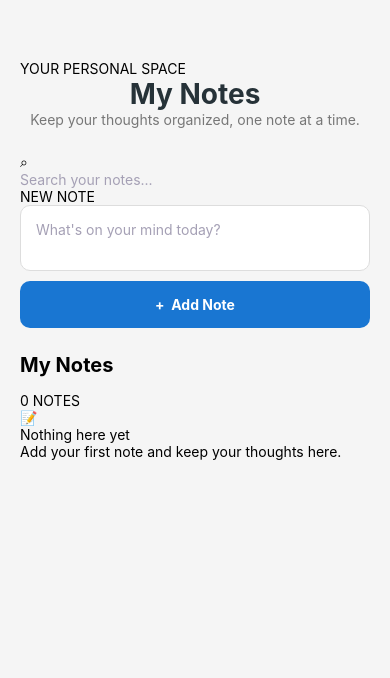
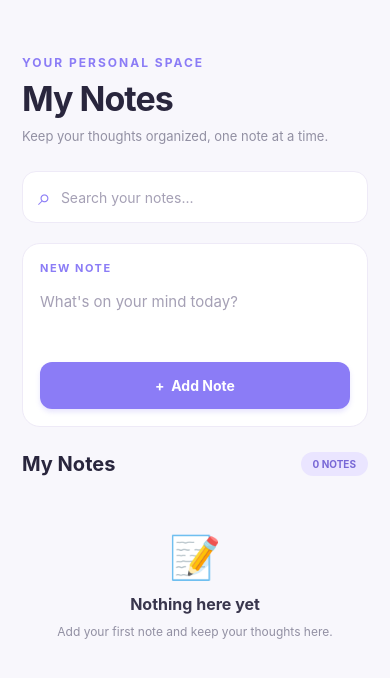
Before and after one commit to phecheprudenciado3-cell/MyNotes, a React Native app: screen / in a window 390 px wide. Shown: the top 678 px of the page. Built offline with nearby package versions, Linux system fonts and the light colour scheme.

Commit message:
redesign

```diff
--- a/styles.js
+++ b/styles.js
@@ -1,97 +1,263 @@
+
 
 import { StyleSheet } from "react-native";
 
 const styles = StyleSheet.create({
 
+  // MAIN SCREEN
   container: {
     flex: 1,
-    backgroundColor: "#F5F5F5",
-    padding: 20,
-    paddingTop: 60
+    backgroundColor: "#F8F7FC",
+    paddingHorizontal: 22,
+    paddingTop: 55
+  },
+
+  // HEADER
+  header: {
+    marginBottom: 25
+  },
+
+  greeting: {
+    fontSize: 12,
+    color: "#8B7CF6",
+    fontWeight: "bold",
+    letterSpacing: 2,
+    marginBottom: 8
   },
 
   title: {
-    fontSize: 28,
+    fontSize: 34,
     fontWeight: "bold",
-    color: "#263238",
-    textAlign: "center"
+    color: "#29263D",
+    letterSpacing: -1
   },
 
   subtitle: {
-    textAlign: "center",
-    color: "#777",
-    marginBottom: 25
+    fontSize: 13,
+    color: "#9290A3",
+    marginTop: 7,
+    lineHeight: 20
+  },
+
+  // SEARCH BAR
+  searchContainer: {
+    flexDirection: "row",
+    alignItems: "center",
+    backgroundColor: "#FFFFFF",
+    borderRadius: 14,
+    paddingHorizontal: 15,
+    height: 52,
+    marginBottom: 20,
+    borderWidth: 1,
+    borderColor: "#EEEAF7"
+  },
+
+  searchIcon: {
+    fontSize: 23,
+    color: "#8B7CF6",
+    marginRight: 10
+  },
+
+  searchInput: {
+    flex: 1,
+    fontSize: 14,
+    color: "#29263D"
+  },
+
+  // INPUT CARD
+  inputCard: {
+    backgroundColor: "#FFFFFF",
+    borderRadius: 18,
+    padding: 17,
+    marginBottom: 25,
+    borderWidth: 1,
+    borderColor: "#EEEAF7"
+  },
+
+  inputLabel: {
+    fontSize: 11,
+    fontWeight: "bold",
+    color: "#8B7CF6",
+    letterSpacing: 1.5,
+    marginBottom: 12
   },
 
   input: {
-    backgroundColor: "#FFFFFF",
-    padding: 15,
-    borderRadius: 10,
-    borderWidth: 1,
-    borderColor: "#DDD",
-    minHeight: 55,
-    marginBottom: 10
+    fontSize: 15,
+    color: "#29263D",
+    minHeight: 65,
+    textAlignVertical: "top",
+    paddingTop: 5
   },
 
+  // ADD BUTTON
   addButton: {
-    backgroundColor: "#1976D2",
+    backgroundColor: "#8B7CF6",
     padding: 15,
-    borderRadius: 10,
-    alignItems: "center"
+    borderRadius: 12,
+    alignItems: "center",
+    marginTop: 10,
+    elevation: 2,
+    shadowColor: "#8B7CF6",
+    shadowOpacity: 0.2,
+    shadowRadius: 5,
+    shadowOffset: {
+      width: 0,
+      height: 3
+    }
   },
 
   buttonText: {
     color: "#FFFFFF",
-    fontWeight: "bold"
+    fontWeight: "bold",
+    fontSize: 14
+  },
+
+  cancelText: {
+    color: "#8B7CF6",
+    textAlign: "center",
+    marginTop: 13,
+    fontWeight: "600",
+    fontSize: 13
+  },
+
+  // NOTES SECTION
+  sectionHeader: {
+    flexDirection: "row",
+    alignItems: "center",
+    justifyContent: "space-between",
+    marginBottom: 15
   },
 
   sectionTitle: {
     fontSize: 20,
     fontWeight: "bold",
-    marginTop: 25,
-    marginBottom: 15
+    color: "#29263D"
   },
 
+  noteCount: {
+    backgroundColor: "#EAE5FF",
+    paddingHorizontal: 12,
+    paddingVertical: 6,
+    borderRadius: 20,
+    color: "#7868D6",
+    fontWeight: "bold",
+    fontSize: 10
+  },
+
+  listContent: {
+    paddingBottom: 30,
+    flexGrow: 1
+  },
+
+  // NOTE CARD
   noteItem: {
     backgroundColor: "#FFFFFF",
-    padding: 15,
-    borderRadius: 10,
+    padding: 17,
+    borderRadius: 17,
+    marginBottom: 13,
+    borderWidth: 1,
+    borderColor: "#EEEAF7",
+    elevation: 2,
+    shadowColor: "#29263D",
+    shadowOpacity: 0.04,
+    shadowRadius: 5,
+    shadowOffset: {
+      width: 0,
+      height: 2
+    }
+  },
+
+  noteHeader: {
+    flexDirection: "row",
+    justifyContent: "space-between",
+    alignItems: "center",
+    marginBottom: 13
+  },
+
+  noteTag: {
+    backgroundColor: "#EAE5FF",
+    paddingHorizontal: 10,
+    paddingVertical: 5,
+    borderRadius: 8
+  },
+
+  noteTagText: {
+    fontSize: 9,
+    fontWeight: "bold",
+    color: "#7868D6",
+    letterSpacing: 1
+  },
+
+  noteDate: {
+    fontSize: 11,
+    color: "#A5A0B5"
+  },
+
+  noteText: {
+    fontSize: 15,
+    lineHeight: 23,
+    color: "#39364D",
+    marginBottom: 17
+  },
+
+  // EDIT AND DELETE BUTTONS
+  buttonContainer: {
+    flexDirection: "row",
+    justifyContent: "flex-end",
+    gap: 9
+  },
+
+  editButton: {
+    backgroundColor: "#F1EDFF",
+    paddingHorizontal: 15,
+    paddingVertical: 9,
+    borderRadius: 9
+  },
+
+  deleteButton: {
+    backgroundColor: "#FFF0F0",
+    paddingHorizontal: 15,
+    paddingVertical: 9,
+    borderRadius: 9
+  },
+
+  editText: {
+    color: "#7868D6",
+    fontWeight: "bold",
+    fontSize: 12
+  },
+
+  deleteText: {
+    color: "#D96B75",
+    fontWeight: "bold",
+    fontSize: 12
+  },
+
+  // EMPTY STATE
+  emptyContainer: {
+    alignItems: "center",
+    paddingHorizontal: 25,
+    paddingVertical: 40
+  },
+
+  emptyIcon: {
+    fontSize: 42,
     marginBottom: 12
   },
 
-  noteText: {
+  emptyTitle: {
     fontSize: 16,
-    color: "#333",
-    marginBottom: 12
+    color: "#39364D",
+    fontWeight: "bold"
   },
 
-  buttonContainer: {
-    flexDirection: "row",
-    gap: 10
-  },
-
-  editButton: {
-    backgroundColor: "#F9A825",
-    padding: 10,
-    borderRadius: 7
-  },
-
-  deleteButton: {
-    backgroundColor: "#E53935",
-    padding: 10,
-    borderRadius: 7
-  },
-
-  emptyText: {
+  emptySubtitle: {
+    fontSize: 12,
+    color: "#9290A3",
     textAlign: "center",
-    color: "#888",
-    marginTop: 20
-  },
-
-  cancelText: {
-    color: "#E53935",
-    textAlign: "center",
-    marginTop: 12
+    marginTop: 8,
+    lineHeight: 19
   }
 
 });
```
